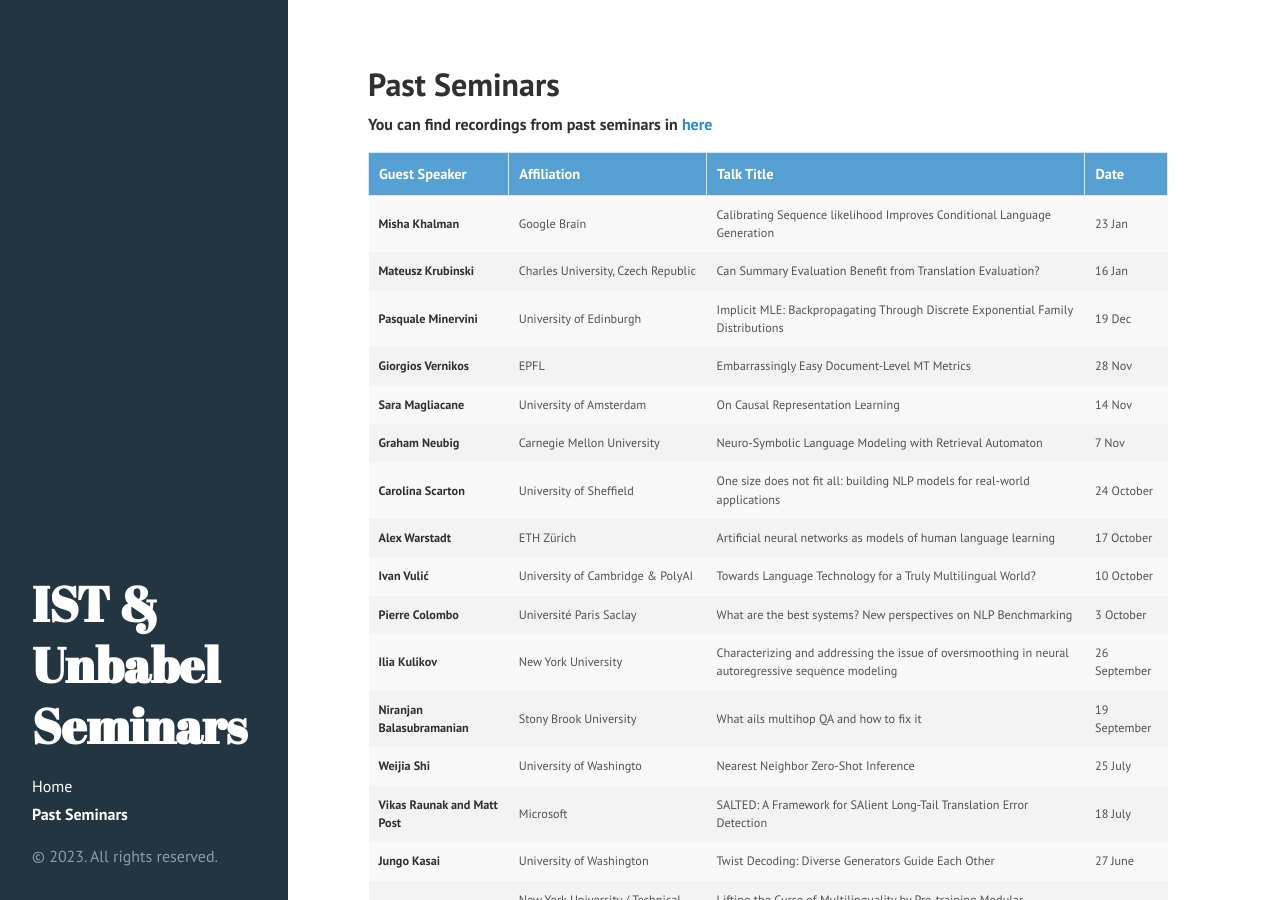
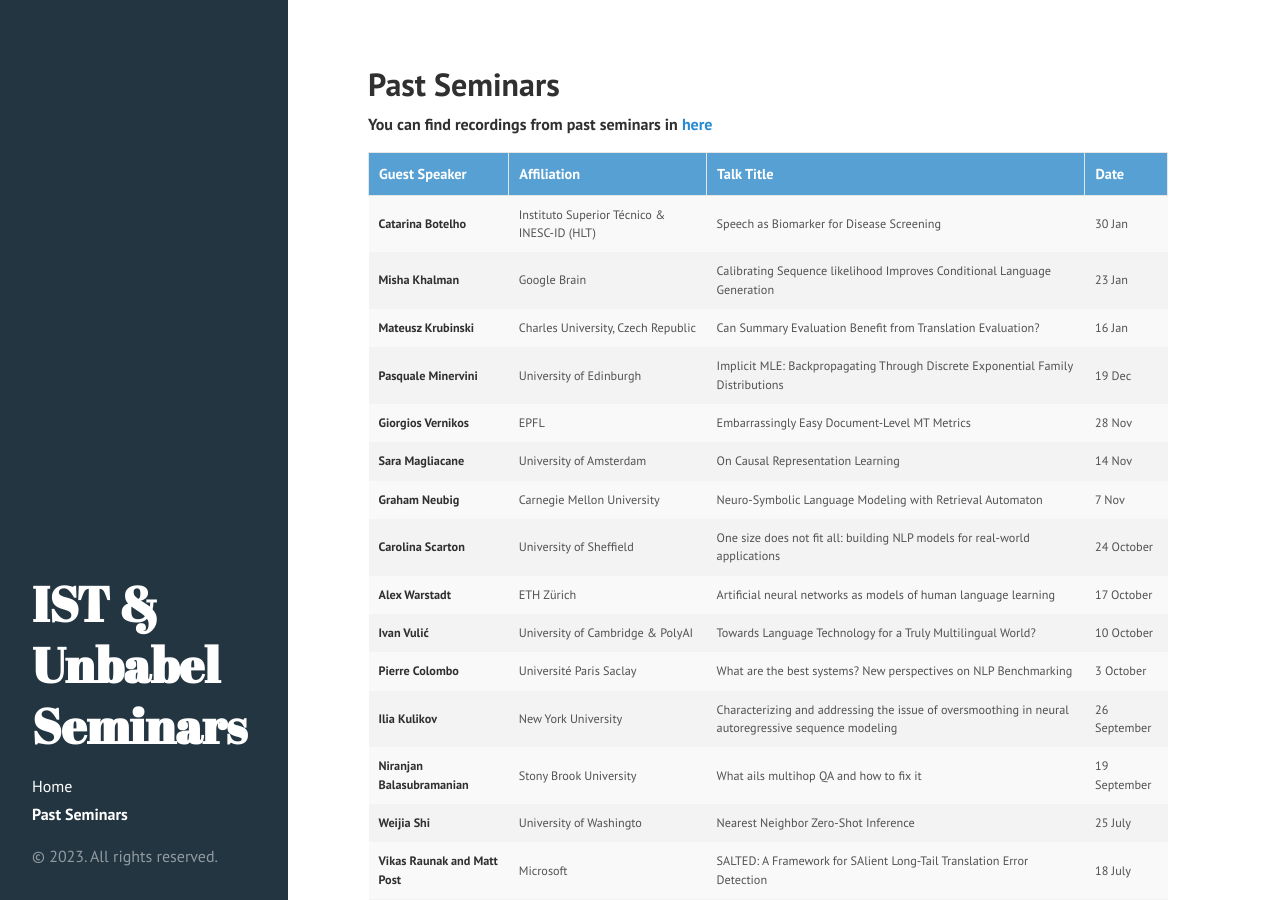
Before and after one commit to IST-Unbabel-Seminars/ist-unbabel-seminars.github.io, a Jekyll site: the page built from past_seminars.md, in a window 1280 px wide and 900 px high. Built offline with Jekyll 4.4.1, drawn with Linux system fonts in a browser that asks for light colours; Markdown is read by kramdown in place of the engine named in the settings.

Commit message:
Update past_seminars.md

```diff
--- a/past_seminars.md
+++ b/past_seminars.md
@@ -60,6 +60,12 @@ th, td {
         </tr>
     </thead>
     <tbody>
+	 <tr class="past-row">
+            <td><strong>Catarina Botelho</strong></td>
+            <td>Instituto Superior Técnico & INESC-ID (HLT)</td>
+            <td>Speech as Biomarker for Disease Screening </td>
+            <td>30 Jan</td>
+        </tr>
         <tr class="past-row">
             <td><strong>Misha Khalman</strong></td>
             <td>Google Brain</td>
```
